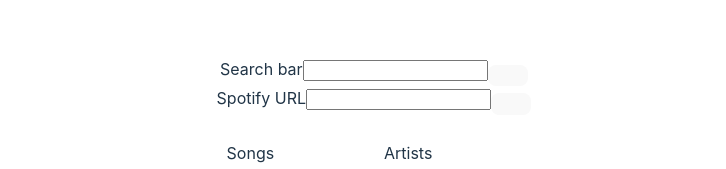
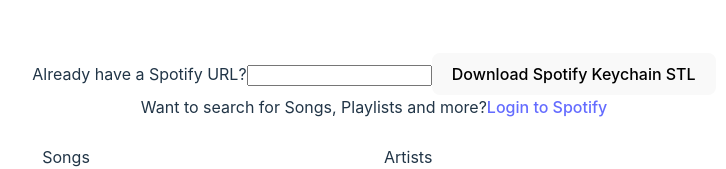
Before and after one commit to Rtful/SpotifyKeychainFrontend, a React (Vite) app: page / in a window 1280 px wide. Shown: the part 200-369 px from the top of the page, without its empty margins (266-992 px from the left). Built offline with nearby package versions, Linux system fonts and the light colour scheme; no server answers.

Commit message:
Login - implemented spotify login - replaced hardcoded login parameters with a dynamically one from spotify

```diff
--- a/src/App.tsx
+++ b/src/App.tsx
@@ -8,13 +8,13 @@
 import SearchResult from "./components/SearchResult.tsx";
 
 const CLIENT_ID = "35e420fcea2b456ba34b98c24b1610b9"
-const CLIENT_SECRET = "e80fddb0c3f247e28d1b1afe887049a3"
-
+const REDIRECT_URI = "http://localhost:5173"
+const AUTH_ENDPOINT = "https://accounts.spotify.com/authorize"
 
 function App() {
     const [searchString, setSearchString] = useState<string>('');
     const [url, setUrl] = useState<string>('');
-    const [accessToken, setAccessToken] = useState<string>('');
+    const [token, setToken] = useState<string | null>();
     const [searchResults, setSearchResults] = useState<{
         artists: Artist[],
         albums: Album[],
@@ -26,33 +26,34 @@
         tracks: [],
         playlists: []
     });
-    // const [playingTrack, setPlayingTrack] = useState<Track>();
 
-    // API access token
     useEffect(() => {
-        const authParameters = {
-            method: 'POST',
-            headers: {
-                'Content-Type': 'application/x-www-form-urlencoded'
-            },
-            body: 'grant_type=client_credentials&client_id=' + CLIENT_ID + '&client_secret=' + CLIENT_SECRET
+        // The hash is supplied by the spotify login api as a GET parameter
+        const hash: string = window.location.hash;
+        let token: string | null = window.localStorage.getItem("token");
+
+        if (!token && hash) {
+            const hashParams: string[] = hash.substring(1).split("&");
+            const accessTokenParam: string | undefined = hashParams.find(elem => elem.startsWith("access_token"));
+
+            if (accessTokenParam) {
+                token = accessTokenParam.split("=")[1];
+                window.location.hash = "";
+                // Saving the token as localstorage
+                window.localStorage.setItem("token", token);
+            }
         }
-        fetch('https://accounts.spotify.com/api/token', authParameters)
-            .then(result => result.json())
-            .then(data => setAccessToken(data.access_token));
+        setToken(token);
     }, [])
 
-    // Search
     function search() {
         const artistParameters = {
             method: 'GET',
             headers: {
                 'Content-Type': 'application/json',
-                'Authorization': 'Bearer ' + accessToken
+                'Authorization': 'Bearer ' + token
             }
         };
-        console.log(accessToken);
-        // const artistID = await fetch('https://api.spotify.com/v1/search?q=' + searchString + '&type=artist', artistParameters)
         fetch('https://api.spotify.com/v1/search?q=' + searchString + '&type=album%2Ctrack%2Cartist%2Cplaylist&limit=5', artistParameters)
             .then(response => response.json())
             .then(data => {
@@ -96,22 +97,7 @@
         <>
             <div>
                 <label>
-                    Search bar
-                    <input
-                        value={searchString}
-                        onChange={e => {
-                            setSearchString(e.target.value);
-                        }}
-                        onKeyDown={enterDetector}
-                    />
-                </label>
-                <button onClick={() => {
-                    search();
-                }}></button>
-            </div>
-            <div>
-                <label>
-                    Spotify URL
+                    Already have a Spotify URL?
                     <input
                         value={url}
                         onChange={e => {
@@ -124,7 +110,32 @@
                     // TODO: make request for appropriate type and get the name of the track, playlist, artist or album
                     // example: 65mUrGkPCn1cZIucA5FXmZ from https://open.spotify.com/playlist/65mUrGkPCn1cZIucA5FXmZ?si=7015af7042a64a44
                     // https://api.spotify.com/v1/playlists/65mUrGkPCn1cZIucA5FXmZ
-                }}></button>
+                }}>Download Spotify Keychain STL</button>
+            </div>
+            <div>
+                {
+                    // If no token is set, display the login link, otherwise the search box
+                    token === null ?
+                        <div>
+                            Want to search for Songs, Playlists and more?
+                        <a href={`${AUTH_ENDPOINT}?client_id=${CLIENT_ID}&redirect_uri=${REDIRECT_URI}&response_type=token`}>Login
+                            to Spotify</a>
+                        </div>
+                        :
+                        <><label>
+                            Search for Songs, Albums, Playlists and Artists
+                            <input
+                                value={searchString}
+                                onChange={e => {
+                                    setSearchString(e.target.value);
+                                }}
+                                onKeyDown={enterDetector}/>
+                        </label>
+                            <button onClick={() => {
+                                search();
+                            }}>Search</button>
+                        </>
+                }
             </div>
             <div id={"results"}>
                 <div className={"result-group column"}>
```
Also changed, not shown: src/Login.js (added, +18 -0 lines), src/img/user_default.png (added), 1 other file (tests, documents, lock files or other folders).
